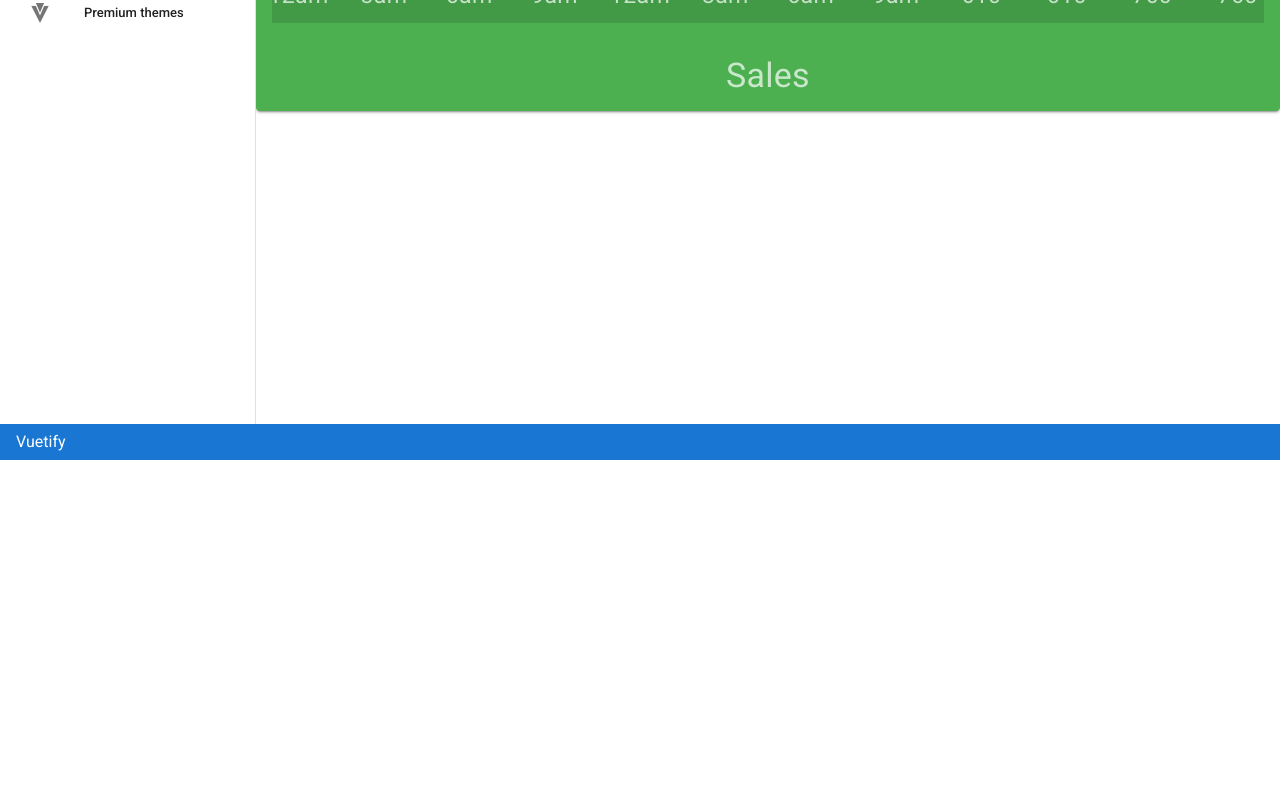
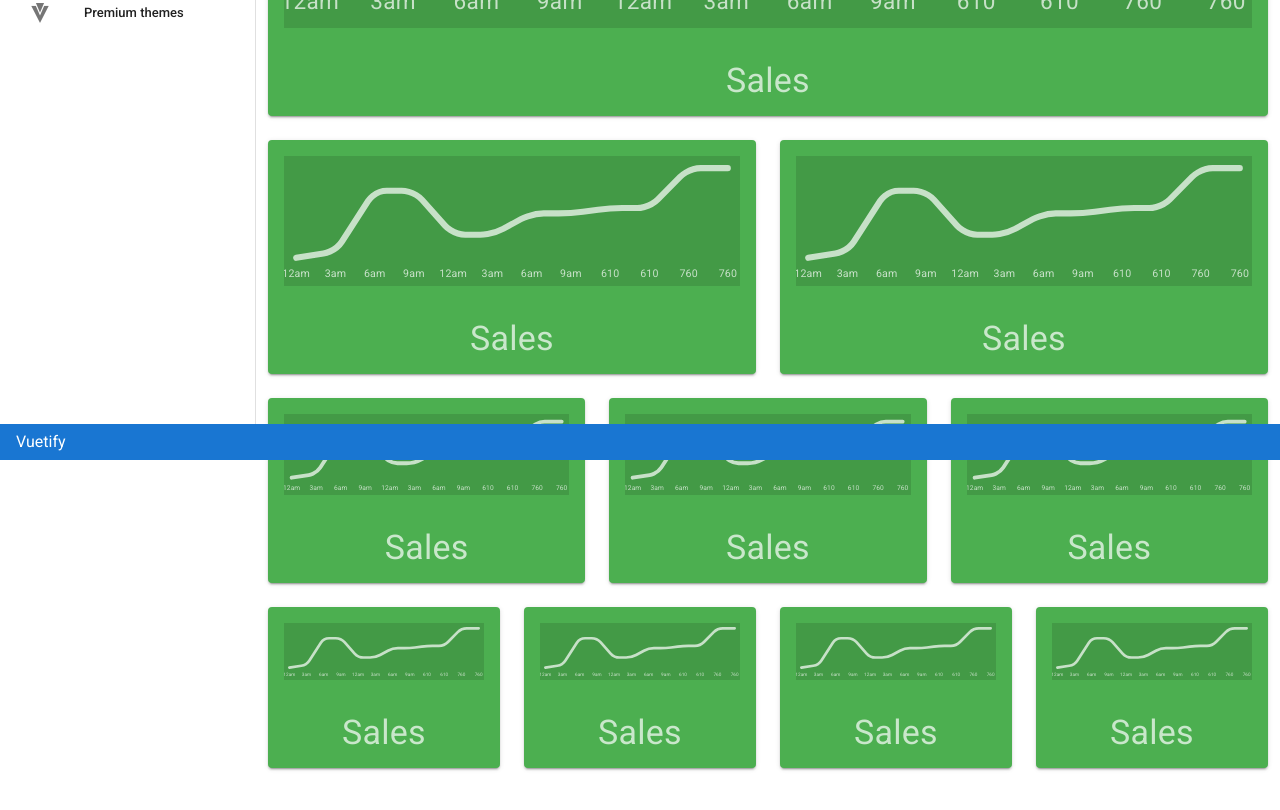
Before and after one commit to Bokuri67-jp/vuetify_lesson, a Vue app: page / in a window 1280 px wide. Shown: the part 340-1150 px from the top of the page. Before the commit the page ends 800 px from the top, so only its background shows below. Built offline with nearby package versions, Linux system fonts and the light colour scheme.

Commit message:
Duplicate Graph

```diff
--- a/src/App.vue
+++ b/src/App.vue
@@ -61,7 +61,40 @@
     </v-app-bar>
 
     <v-main>
-      <router-view/>
+      <v-container>
+        <v-row>
+          <v-col cols="12">
+            <router-view/>
+          </v-col>
+          <v-col cols="6">
+            <router-view/>
+          </v-col>
+          <v-col cols="6">
+            <router-view/>
+          </v-col>
+          <v-col cols="4">
+            <router-view/>
+          </v-col>
+          <v-col cols="4">
+            <router-view/>
+          </v-col>
+          <v-col cols="4">
+            <router-view/>
+          </v-col>
+          <v-col cols="3">
+            <router-view/>
+          </v-col>
+          <v-col cols="3">
+            <router-view/>
+          </v-col>
+          <v-col cols="3">
+            <router-view/>
+          </v-col>
+          <v-col cols="3">
+            <router-view/>
+          </v-col>
+        </v-row>
+      </v-container>
     </v-main>
 
     <v-footer color="primary" dark app>
```
